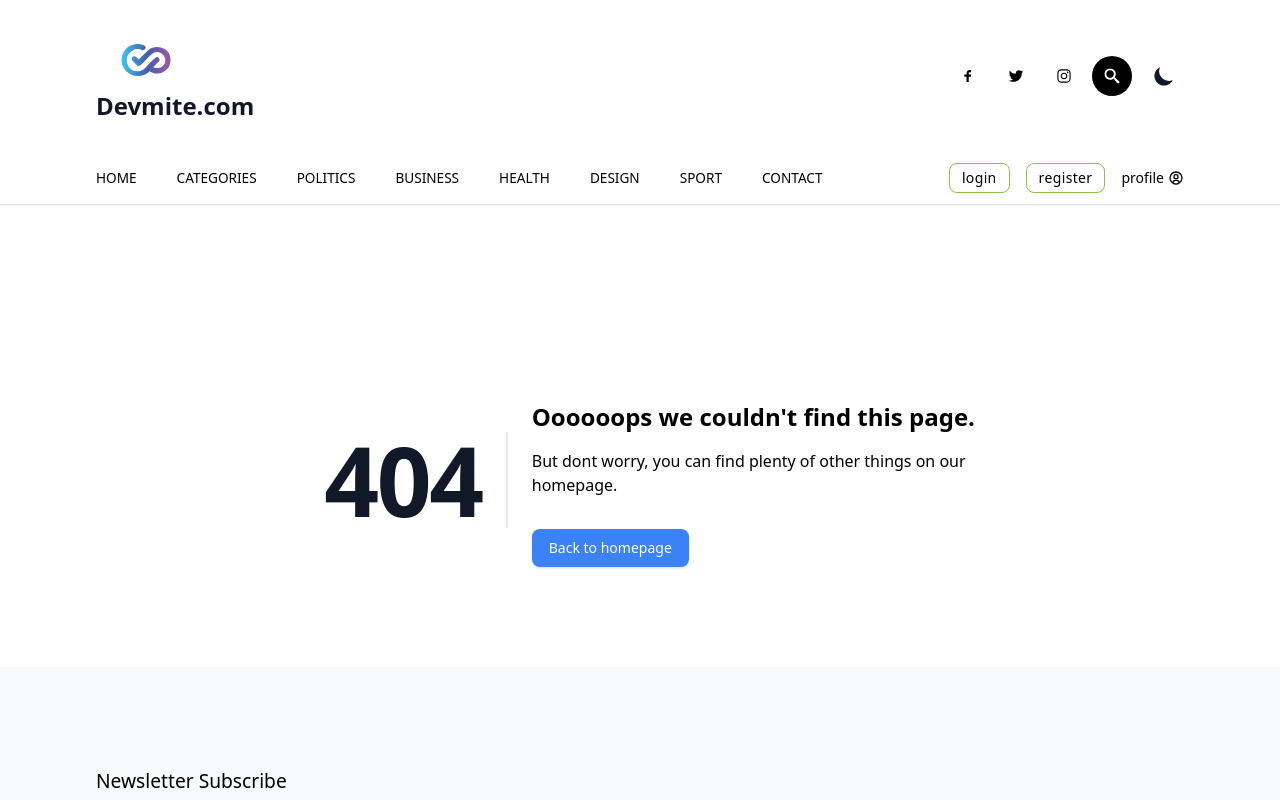
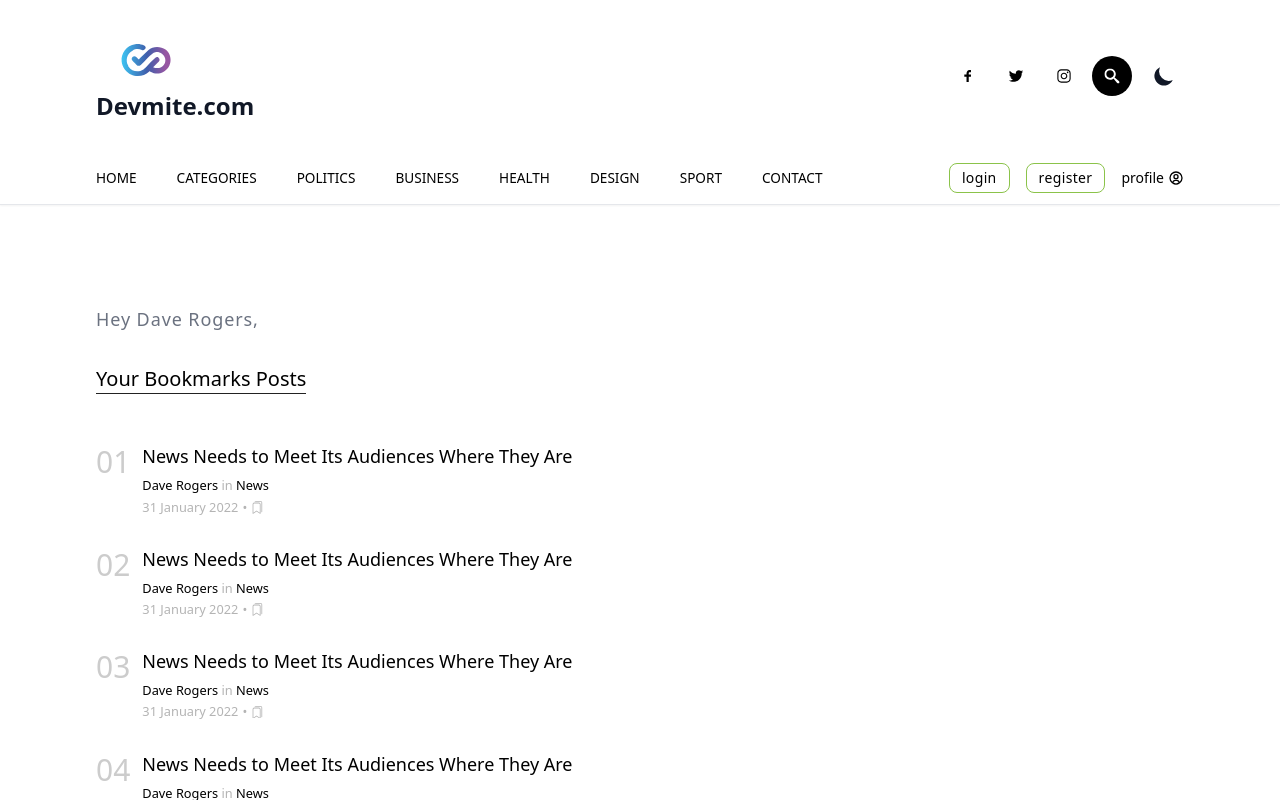
Before and after one commit to HelloTanvir/devmite-blog-nextjs, a Next.js app: page /profile in a window 1280 px wide. Before the commit this address had no page. Built offline with nearby package versions, Linux system fonts and the light colour scheme.

Commit message:
user profile page created

```diff
--- /dev/null
+++ b/src/pages/profile/index.tsx
@@ -0,0 +1,22 @@
+import Head from 'next/head';
+import SidePosts from '../../components/SidePosts';
+import bookmarkedPosts from '../../data/bookmarkedPosts';
+
+const Profile = () => (
+    <div>
+        <Head>
+            <title>Devmite.com | Profile</title>
+            <link rel="icon" href="/devicon.ico" />
+        </Head>
+
+        <div className="container flex flex-col gap-8">
+            {/* user info */}
+            <div className="text-lg tracking-wider text-gray-500">Hey Dave Rogers,</div>
+
+            {/* bookmarked posts */}
+            <SidePosts postCaption="Your bookmarks" posts={bookmarkedPosts} />
+        </div>
+    </div>
+);
+
+export default Profile;
```
